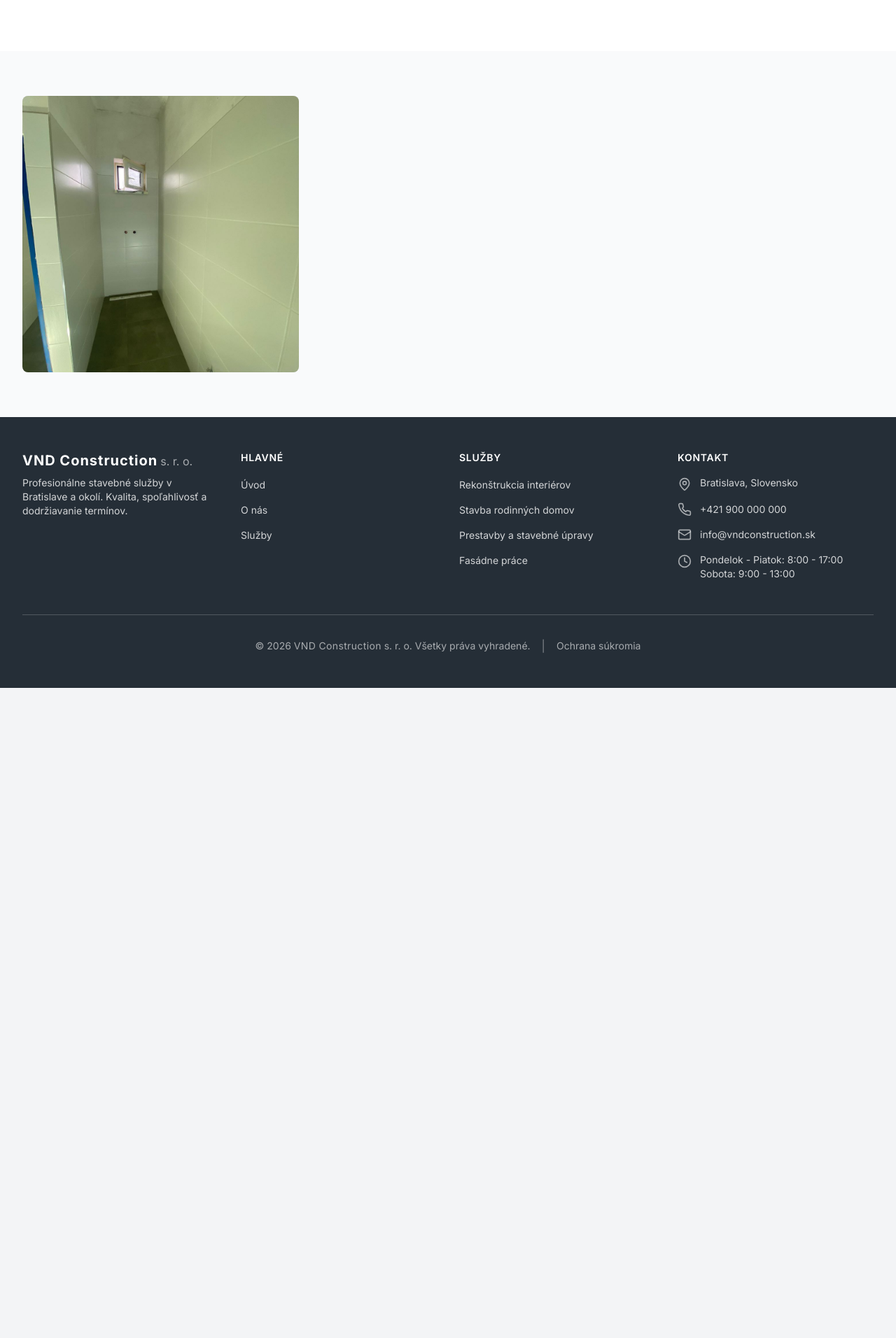
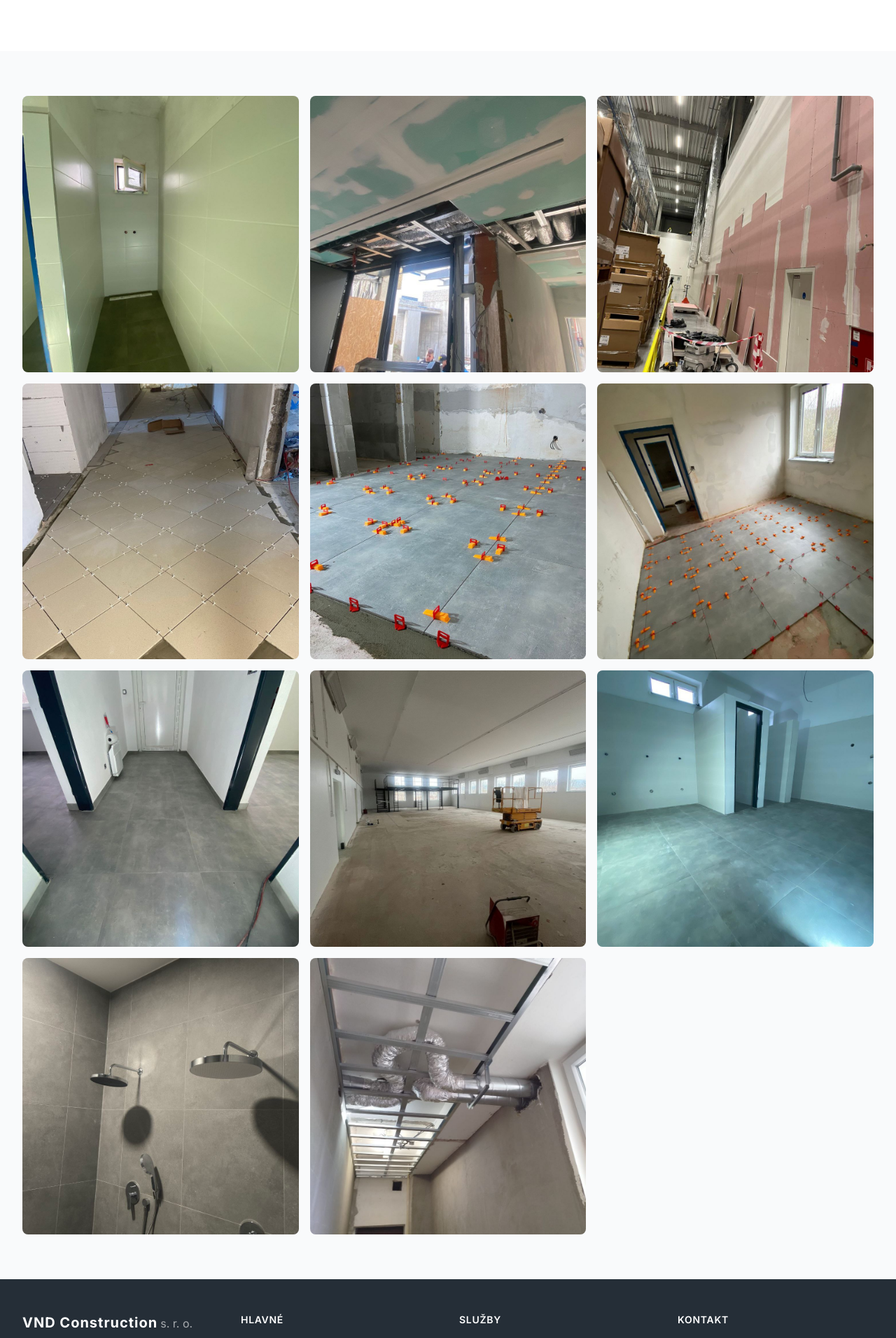
Before and after one commit to Drulovcode/vnd-construction, a Next.js app: page /fotogaleria in a window 1280 px wide. Shown: the part 420-2332 px from the top of the page at 70% size. Before the commit the page ends 1403 px from the top, so only its background shows below. Built offline with nearby package versions, Linux system fonts and the light colour scheme.

Commit message:
fix gallery

```diff
--- a/app/fotogaleria/page.tsx
+++ b/app/fotogaleria/page.tsx
@@ -5,7 +5,19 @@ import Image from "next/image"
 import { Dialog, DialogContent } from "@/components/ui/dialog"
 import { X } from "lucide-react"
 
-const images = ["/images/7dc321a0-bccd-4151-8691-e8db2c93b2bd.jpg"]
+const images = [
+  "/images/7dc321a0-bccd-4151-8691-e8db2c93b2bd.jpg",
+  "/images/8c80b27d-2cef-4ffe-a499-969cb88f5333.jpg",
+  "/images/88e2cc9a-5e6c-4c4e-8632-3446d18e517b.jpg",
+  "/images/9126820c-c770-4bc8-a0b0-6ebb7073868c.jpg",
+  "/images/a1b9f777-c2f2-4963-8bdc-1ee88fe86194.jpg",
+  "/images/a4d77600-2ddd-4028-8249-6793213e0f45.jpg",
+  "/images/b84493bd-6375-4ace-86b1-dd8039b3b540.jpg",
+  "/images/db7477e7-8339-4942-8833-4bc5a9cacc69.jpg",
+  "/images/e959d265-1b07-4da8-9fcd-c05b5e63cc54.jpg",
+  "/images/e9ed8770-3951-47fc-bb5d-f83032620b95.jpg",
+  "/images/f5e8daae-2e6d-48ac-aae2-00254a876e39.jpg",
+]
 
 export default function Fotogaleria() {
   const [selectedImage, setSelectedImage] = useState<string | null>(null)
```
